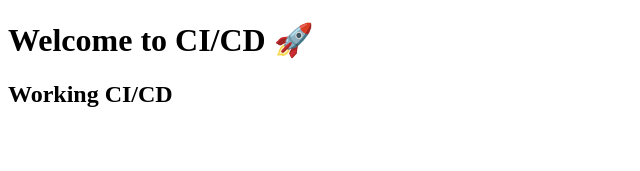
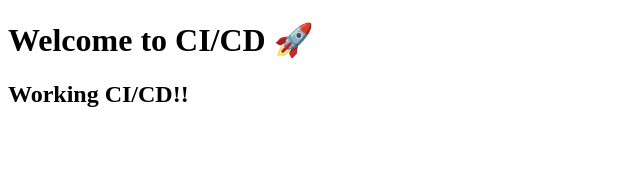
Before and after one commit to saurabhgusain09/first-demo-actions, a React (Create React App) app: page / in a window 1280 px wide. Shown: the top 171 px of the page, without its empty margins (0-640 px from the left). Built offline with nearby package versions, Linux system fonts and the light colour scheme.

Commit message:
edit again

```diff
--- a/public/index.html
+++ b/public/index.html
@@ -1,7 +1,7 @@
 <!DOCTYPE html>
 <html>
   <head>
-    <title>React CI/CD Demo of GitHub Actions</title>
+    <title>React CI/CD Demo</title>
   </head>
   <body>
     <div id="root"></div>
--- a/src/App.js
+++ b/src/App.js
@@ -2,7 +2,7 @@ function App() {
   return (
     <div>
       <h1>Welcome to CI/CD 🚀</h1>
-      <h2>Working CI/CD</h2>
+      <h2>Working CI/CD!!</h2>
     </div>
   );
 }
```
